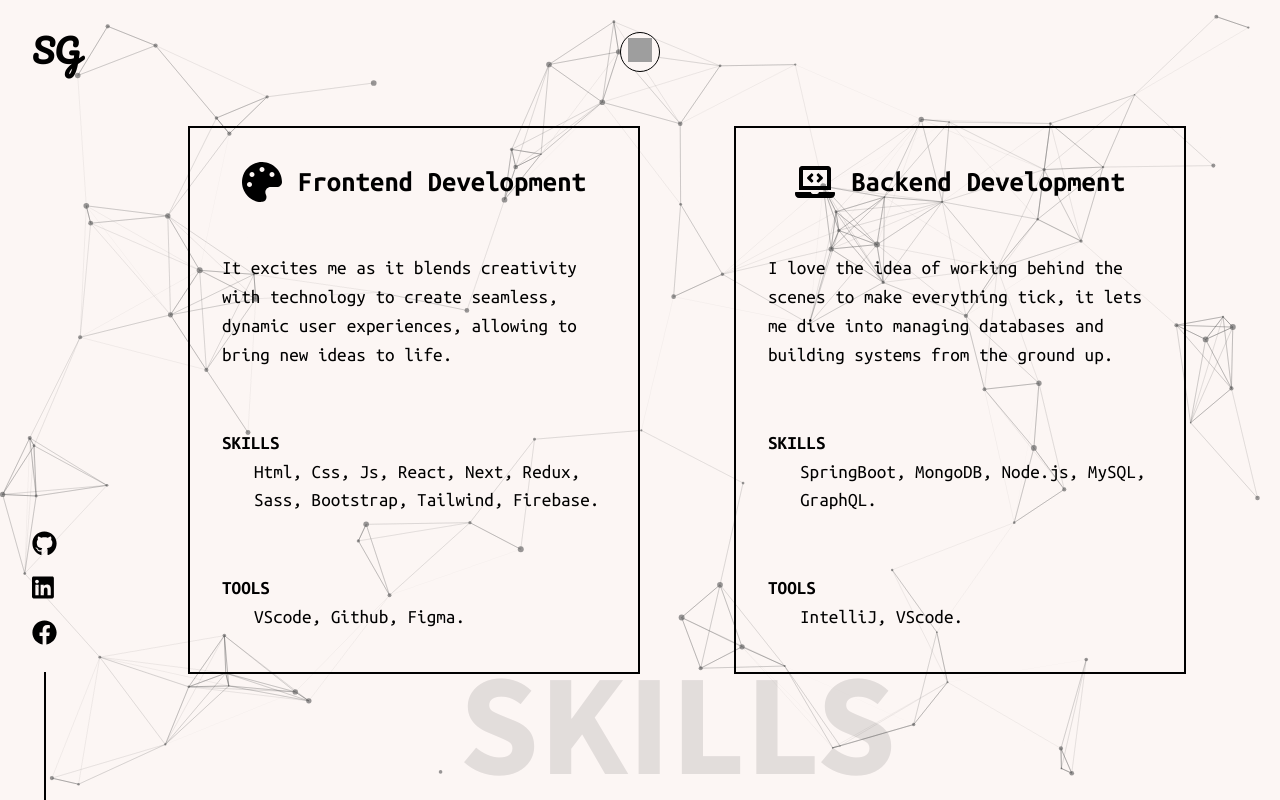
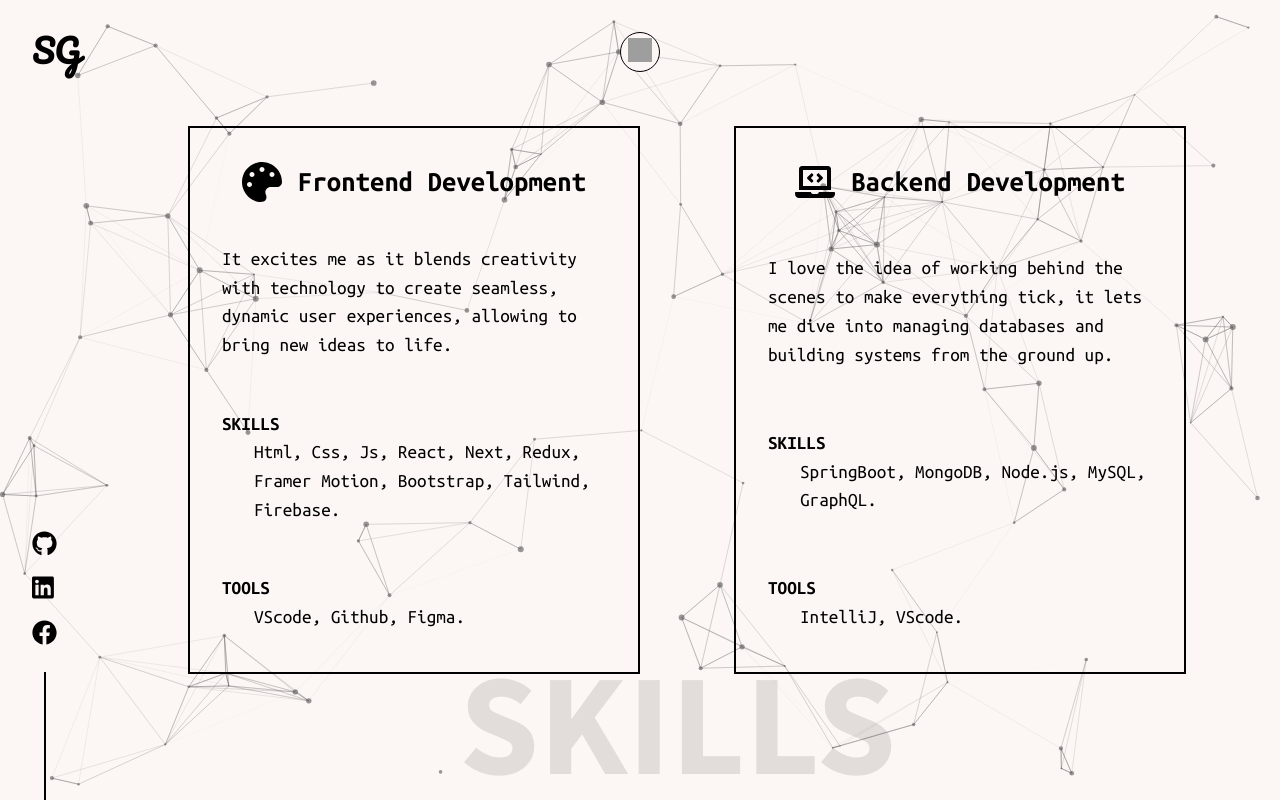
Before and after one commit to Shalini-Ganeshan/Shalini-Portfolio, a React (Create React App) app: page /skills in a window 1280 px wide. Built offline with nearby package versions, Linux system fonts and the light colour scheme; grey boxes are pictures that could not be loaded.

Commit message:
Update MySkillsPage.js

```diff
--- a/src/components/MySkillsPage.js
+++ b/src/components/MySkillsPage.js
@@ -162,7 +162,12 @@ const MySkillsPage = () => {
 
   return (
     <ThemeProvider theme={lightTheme}>
-      <Box>
+       <motion.div    initial={{ opacity: 0 }}
+                animate={{opacity:1}}
+                transition={{ duration: 0.1, ease: "easeIn"}}
+
+                >
+      <Box >
         <ParticleBackground />
         <LogoComponent theme='light' />
         <SocialIcons theme='light' />
@@ -191,7 +196,7 @@ const MySkillsPage = () => {
             transition={{ duration: 0.2, delay: 2.5 }}
           >
             <strong>Skills</strong>
-            <p>Html, Css, Js, React, Next, Redux, Sass, Bootstrap, Tailwind, Firebase.</p>
+            <p>Html, Css, Js, React, Next, Redux, Framer Motion, Bootstrap, Tailwind, Firebase.</p>
           </Description>
           <Description
             variants={descriptionVariants}
@@ -242,6 +247,7 @@ const MySkillsPage = () => {
 
         <BigTitle text="SKILLS" top="80%" right="30%" />
       </Box>
+      </motion.div>
     </ThemeProvider>
   );
 };
```
